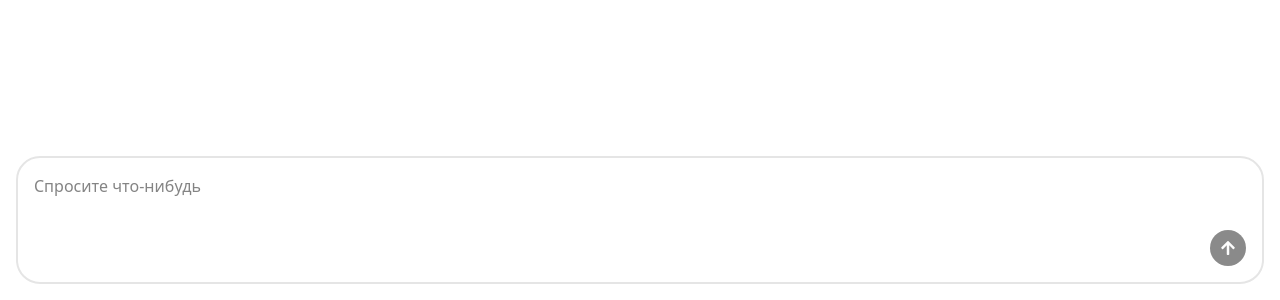
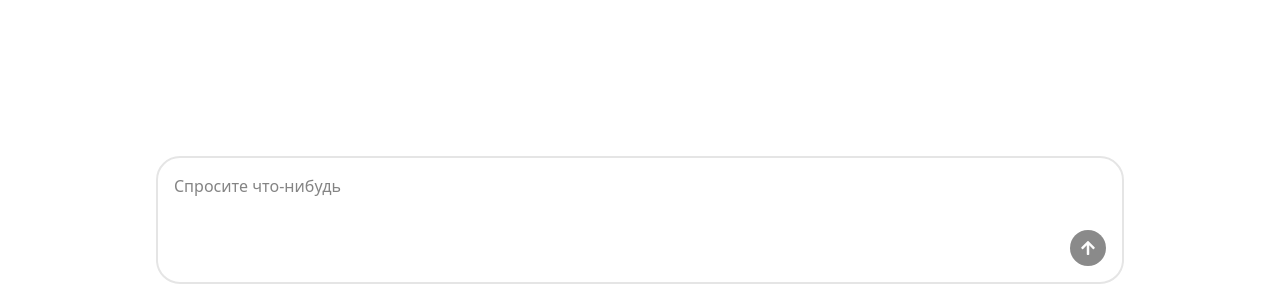
Before and after one commit to St0rY87/ai-powered-apps-course, a React (Vite) app in the folder packages/client/: page / in a window 1280 px wide. Shown: the part 500-800 px from the top of the page. Built offline with nearby package versions, Linux system fonts and the light colour scheme.

Commit message:
refactor: change margin

```diff
--- a/packages/client/src/App.tsx
+++ b/packages/client/src/App.tsx
@@ -2,7 +2,7 @@ import ChatBot from './components/chat/ChatBot';
 
 function App() {
    return (
-      <div className="p-4 h-screen w-full">
+      <div className="p-4 h-screen w-full max-w-[1000px] mx-auto pt-20">
          <ChatBot />
       </div>
    );
--- a/packages/client/src/components/chat/ChatMessages.tsx
+++ b/packages/client/src/components/chat/ChatMessages.tsx
@@ -35,7 +35,7 @@ const ChatMessages = ({messages}: Props) => {
                   key={index}
                   onCopy={onCopyMessage}
                   ref={index === messages.length - 1 ? lastMessageRef : null}
-                  className={`px-3 py-1 max-w-4xl rounded-xl ${
+                  className={`px-3 py-1 max-w-4xl rounded-xl mb-6 ${
                      message.role === 'user'
                         ? 'bg-blue-600 text-white self-end'
                         : 'bg-gray-100 text-black self-start'
```
